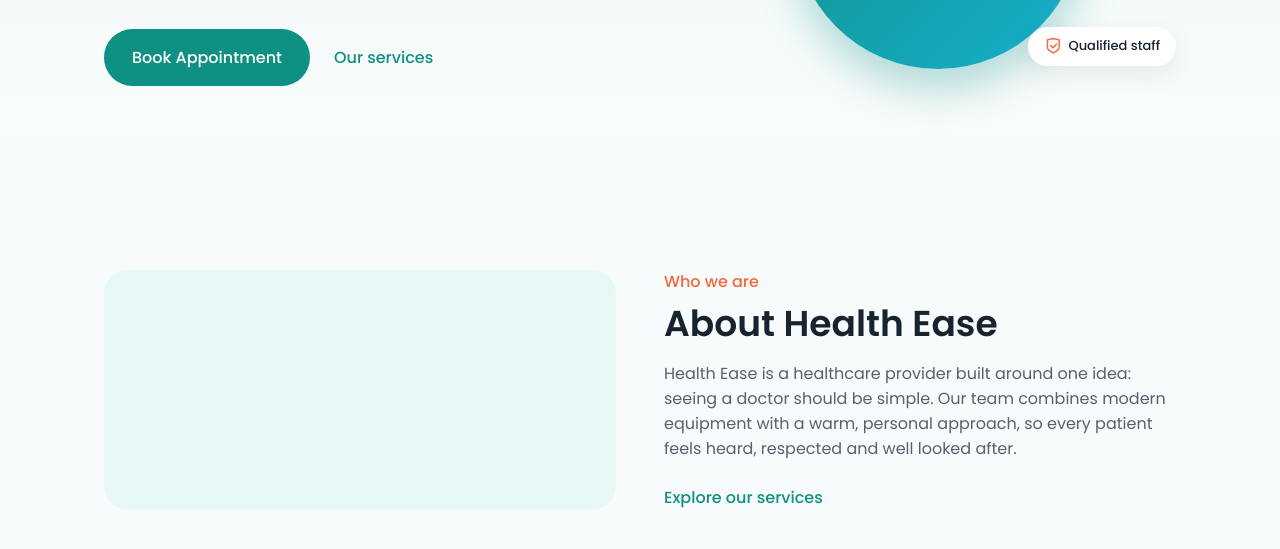
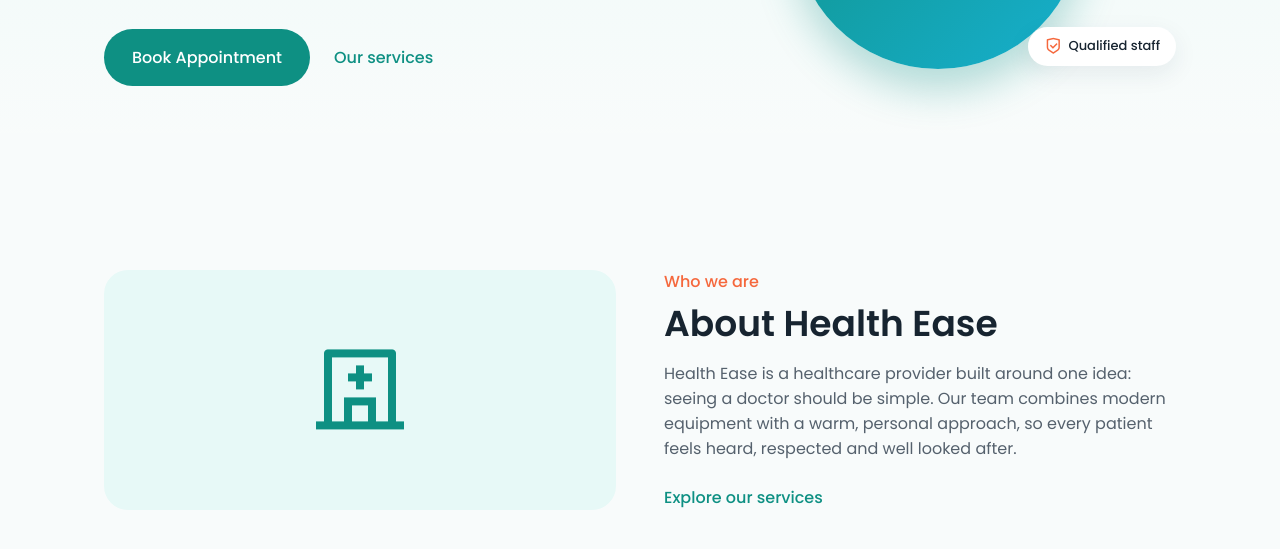
Before and after one commit to ndilisa/health-ease-landing-page, a plain HTML site: page index.html in a window 1280 px wide. Shown: the part 423-972 px from the top of the page. Drawn offline with nearby package versions, Linux system fonts and the light colour scheme; some icons are missing.

Commit message:
Update the about section.
Put back the ri-hospital-line icon instead of the health-ease-logo.

```diff
--- a/index.html
+++ b/index.html
@@ -64,7 +64,7 @@
       <!--==================== ABOUT ====================-->
       <section class="about section" id="about">
          <div class="about__container container grid">
-            <div class="about__visual"><i class="health-ease-logo.webp"></i></div>
+            <div class="about__visual"><i class="ri-hospital-line"></i></div>
             <div class="about__data">
                <span class="section__subtitle">Who we are</span>
                <h2 class="section__title">About Health Ease</h2>
```
